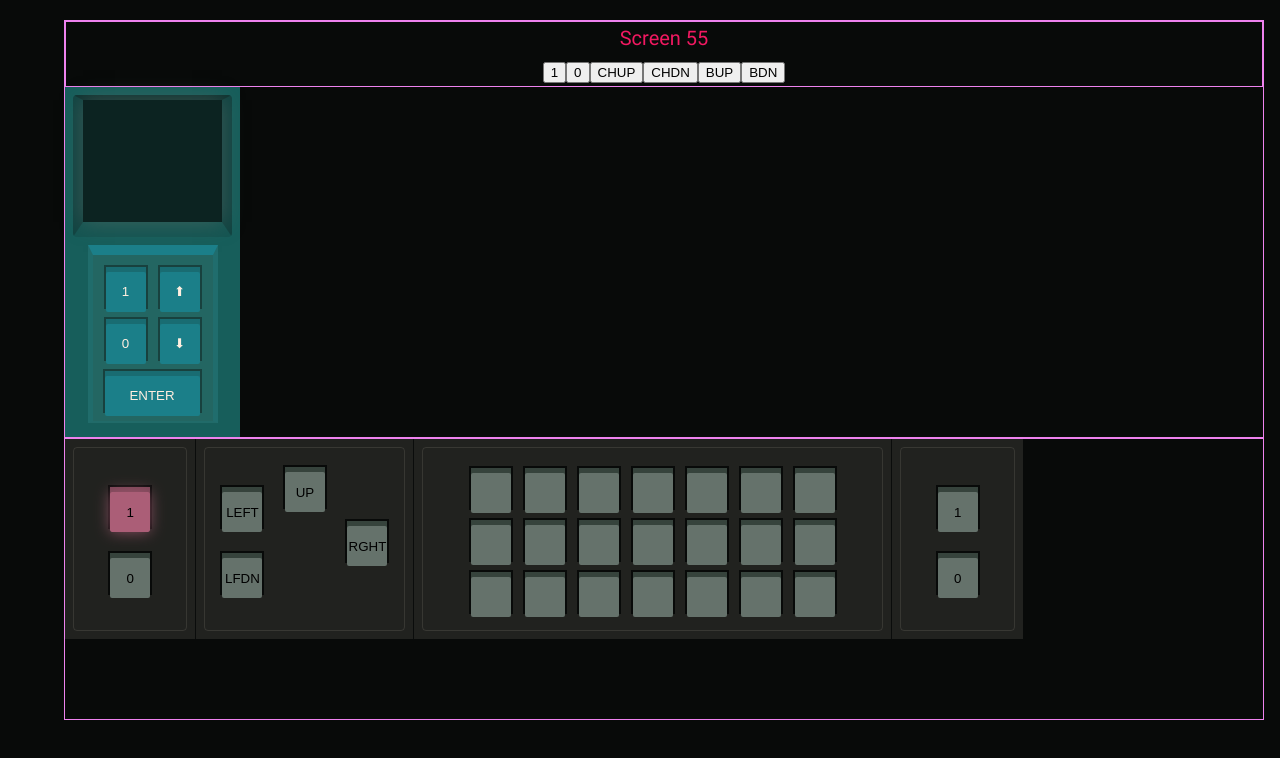
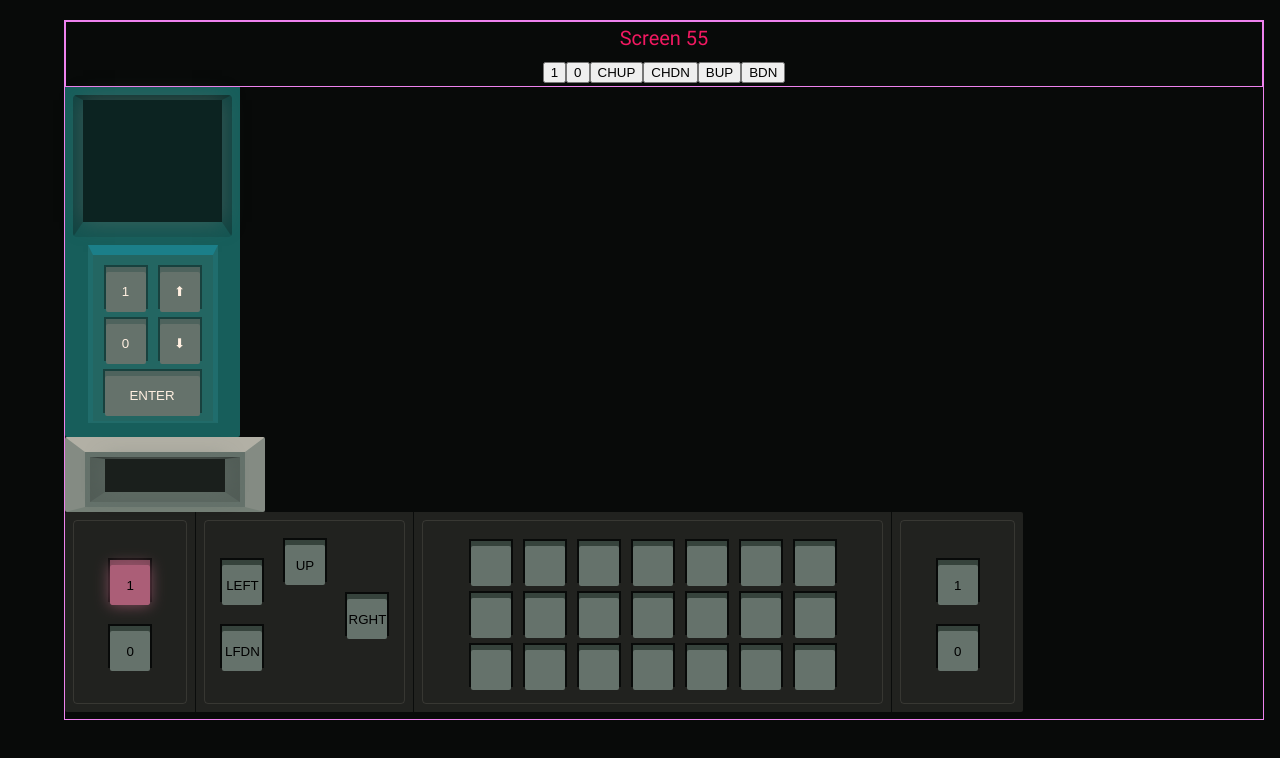
Before and after one commit to pungprakearti/bitb-nextjs, a Next.js app: page / in a window 1280 px wide. Shown: the top 758 px of the page. Built offline with nearby package versions, Linux system fonts and the light colour scheme.

Commit message:
Installed new font and styled HWEergy

```diff
--- a/components/HWEnergy/HWEnergy.module.scss
+++ b/components/HWEnergy/HWEnergy.module.scss
@@ -1,5 +1,44 @@
 @import 'styles/main.scss';
 
 .wrap {
-  border: 1px solid violet;
+  background-color: $lightgray;
+  height: 75px;
+  width: 200px;
+  padding: 5px;
+  border: 1px solid;
+  border-width: 15px 20px 5px 20px;
+  border-color: rgba($white, 0.5) rgba($white, 0.2) rgba($white, 0.1)
+    rgba($white, 0.2);
+  border-radius: 2px;
 }
+
+.inner {
+  height: 100%;
+  border: 1px solid;
+  border-width: 2px 15px 10px 15px;
+  border-color: rgba($black, 0.5) rgba($black, 0.2) rgba($black, 0.1)
+    rgba($black, 0.2);
+}
+
+.screen {
+  @include digital7;
+
+  background-color: rgba($black, 0.8);
+  box-shadow: 0 0 20px rgba($lightgray, 0.5);
+  height: 100%;
+  letter-spacing: 10px;
+  font-size: rem(30px);
+  text-align: right;
+  padding-right: 12px;
+  color: rgba($white, 0);
+  text-shadow: 0 0 5px rgba($white, 0);
+  transition: background-color $transition-duration-screen ease,
+    color $transition-duration-screen ease,
+    text-shadow $transition-duration-screen ease;
+
+  .on & {
+    background-color: $gray;
+    color: $white;
+    text-shadow: 0 0 5px $white;
+  }
+}
--- a/components/HWEnergy/HWEnergy.tsx
+++ b/components/HWEnergy/HWEnergy.tsx
@@ -1,3 +1,4 @@
+import cx from 'classnames'
 import styles from './HWEnergy.module.scss'
 
 type Props = {
@@ -5,7 +6,11 @@ type Props = {
 }
 
 const HWEnergy: React.FC<Props> = ({ energy }) => (
-  <div className={styles.wrap}>{energy > 0 ? `${energy}%` : ''}</div>
+  <div className={cx(styles.wrap, { [styles.on]: energy > 0 })}>
+    <div className={styles.inner}>
+      <div className={styles.screen}>{energy > 0 ? `${energy}%` : ''}</div>
+    </div>
+  </div>
 )
 
 export default HWEnergy
--- a/components/HWPanel/HWPanel.module.scss
+++ b/components/HWPanel/HWPanel.module.scss
@@ -5,6 +5,7 @@
   width: 80%;
   height: 200px;
   background-color: rgba($white, 0.1);
+  border-radius: 2px;
 }
 
 .power,
--- a/components/HWSelector/HWSelector.module.scss
+++ b/components/HWSelector/HWSelector.module.scss
@@ -1,11 +1,10 @@
 @import 'styles/main.scss';
-
-$transition-duration-screen: 1s;
 
 .wrap {
   background-color: $cyan;
   width: 175px;
   height: 350px;
+  border-radius: 2px;
 }
 
 .screenWrap {
--- a/components/PressableButton/PressableButton.module.scss
+++ b/components/PressableButton/PressableButton.module.scss
@@ -113,11 +113,11 @@ $transition-duration-button: 0.075s;
 
 .sel {
   .buttonTop {
-    background-color: rgba($lightcyan, 0.7);
+    background-color: rgba($lightgray, 0.7);
   }
 
   .button {
-    background-color: $lightcyan;
+    background-color: $lightgray;
     color: $white;
   }
 
--- a/styles/_typography.scss
+++ b/styles/_typography.scss
@@ -4,6 +4,13 @@
   src: url('/fonts/roboto-regular.ttf') format('truetype'),
     url('/fonts/roboto-regular.woff') format('woff'),
     url('/fonts/roboto-regular.woff2') format('woff2');
+}
+
+@font-face {
+  font-family: 'digital7';
+  src: local('digital7'), url('/fonts/digital7.woff');
+  src: url('/fonts/digital7.woff') format('woff'),
+    url('/fonts/digital7.woff2') format('woff2');
 }
 
 @mixin roboto() {
@@ -15,6 +22,13 @@
 
 @mixin courier() {
   font-family: 'Courier New', monospace;
+  -webkit-font-smoothing: antialiased;
+  -moz-osx-font-smoothing: grayscale;
+  font-style: normal;
+}
+
+@mixin digital7() {
+  font-family: digital7, monospace;
   -webkit-font-smoothing: antialiased;
   -moz-osx-font-smoothing: grayscale;
   font-style: normal;
--- a/styles/_variables.scss
+++ b/styles/_variables.scss
@@ -33,6 +33,7 @@ $container-padding-mobile: $spacing-standard;
 $grid-gutter-width: $spacing-standard;
 $grid-margin-height: $spacing-standard;
 $transition-duration-standard: 0.25s;
+$transition-duration-screen: 1s;
 
 // Convert pixels to rem
 @function rem($pixelSize) {
```
Also changed, not shown: public/fonts/digital7.woff (added), public/fonts/digital7.woff2 (added).
